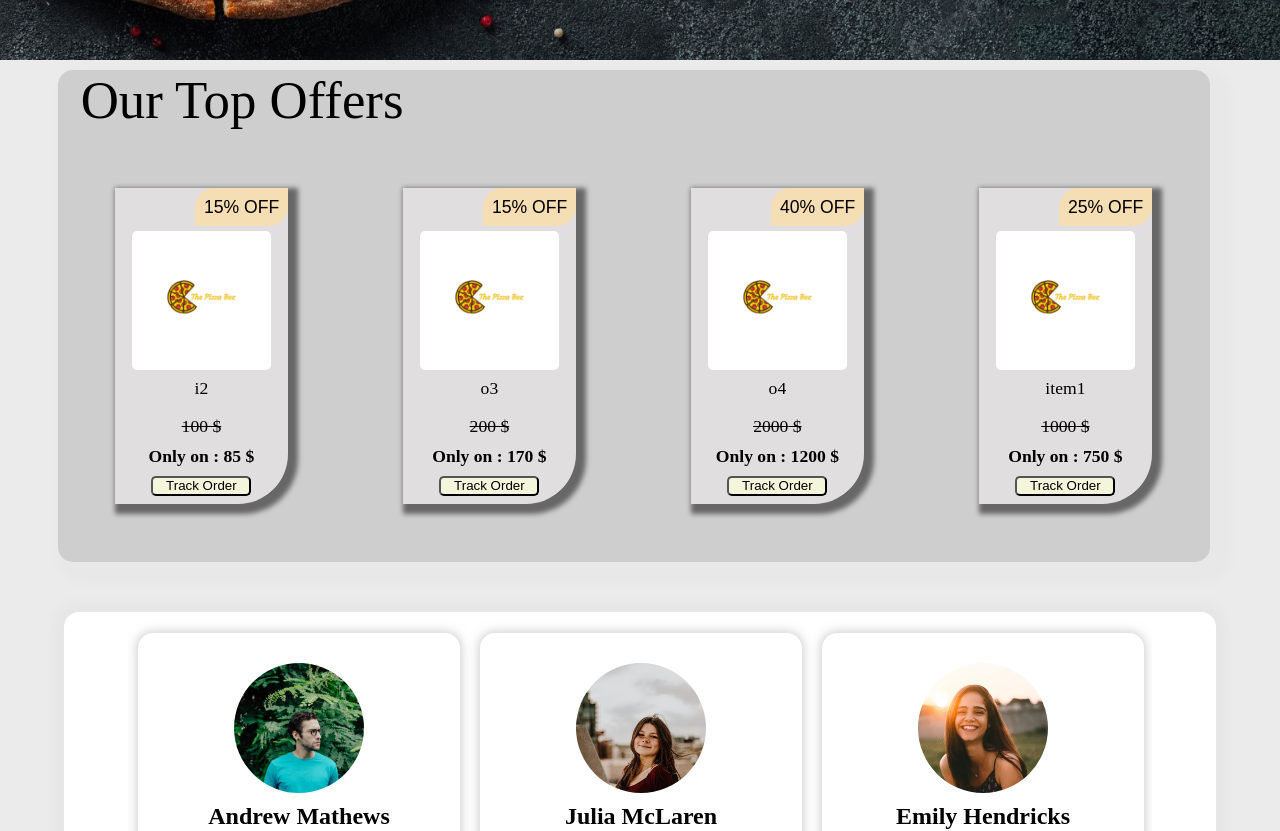
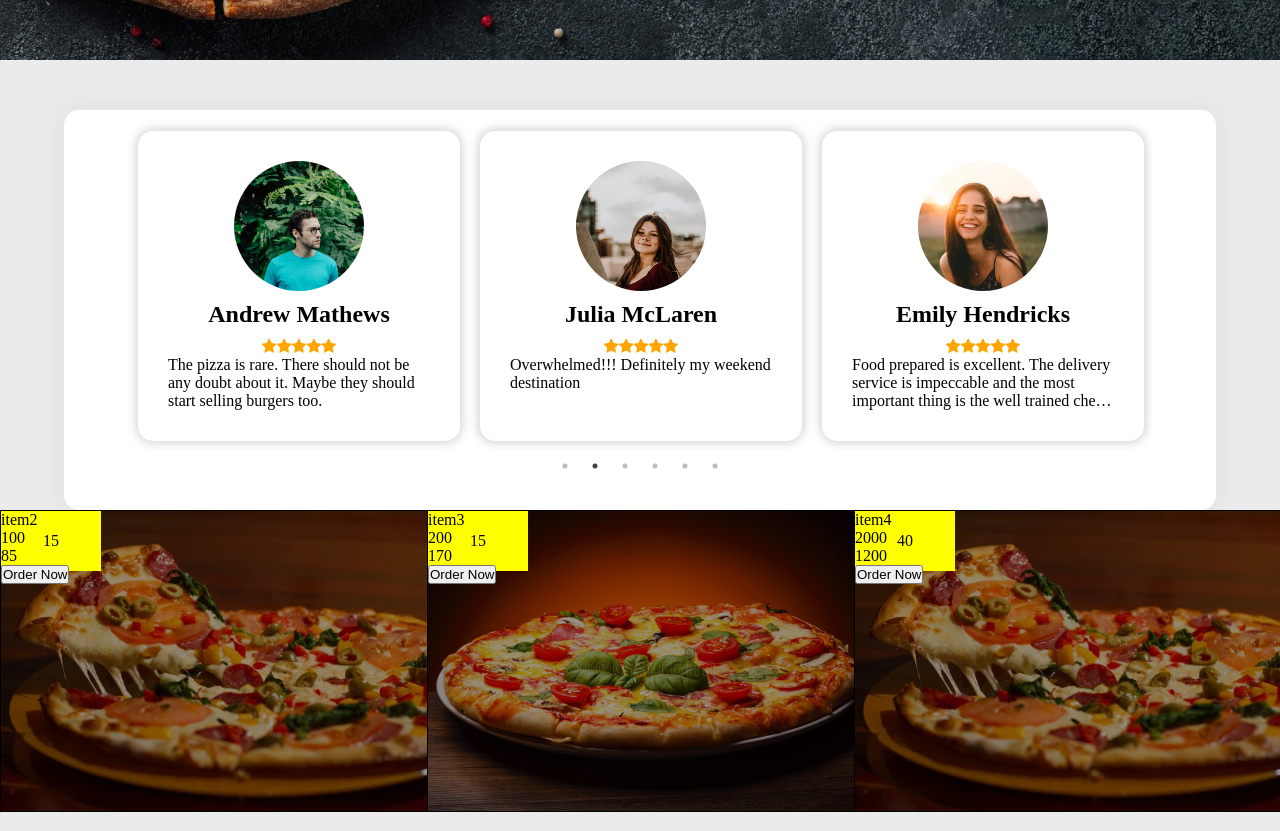
Before and after one commit to kaushik2107-bit/copy_react_project_1, a React (Create React App) app: page / in a window 1280 px wide. Shown: the part 740-1571 px from the top of the page. Built offline with nearby package versions, Linux system fonts and the light colour scheme.

Commit message:
trying to merge offers

```diff
--- a/src/components/home/Home.js
+++ b/src/components/home/Home.js
@@ -5,10 +5,11 @@ import ImageSlider from "./reviews/imageSlider"
 import Offers from "./offers/Offers"
 import {useTransition, animated} from "react-spring"
 import data from "./reviews/reviews-data.json"
-
+import offerdata from "./offers/offers-data.json"
 
 export default function App() {
     const [scrollY, setScrollY] = React.useState(window.scrollY);
+
 
     const scroll = () => {
         setScrollY((prevState) => prevState = window.scrollY);
@@ -33,11 +34,11 @@ export default function App() {
                      : " "
             )}
             <Homepic />
-            <Offers />
             <ImageSlider images={data.data} ></ImageSlider>
-            <div className="hello">
+            <Offers images={offerdata.data}/>
+            {/* <div className="hello">
 
-            </div>
+            </div> */}
         </div>
     )
 }
--- a/src/components/home/offers/Offers.js
+++ b/src/components/home/offers/Offers.js
@@ -1,112 +1,37 @@
 import React from "react"
-import {useState , useEffect} from "react"
-import Aos from "aos"
-import "aos/dist/aos.css"
-import "../../../css/offers.css"
+import Slider from "react-slick"
+import "slick-carousel/slick/slick.css"
+import "slick-carousel/slick/slick-theme.css"
+import OffersCard from "./OffersCard"
+
+export default function Offers(props) {
 
 
 
-export default function Offers() {
-    let item1 = {
-        image: 'images/logo.png',
-        name: 'item1',
-        main_price: 1000,
-        discount: 25,
-        url: ''
-
+    const settings = {
+        infinite: true,
+        dots: false,
+        slidesToShow: 3,
+        slidesToScroll: 1,
+        lazyLoad: true,
+        autoplay: true,
+        auutoplaySpeed: 2000,
+        arrows: false,
     }
-
-    let item2 = {
-        image: 'images/logo.png',
-        name: "i2",
-        main_price: 100,
-        discount: 15,
-        url: ''
-    }
-    let item3 = {
-        image: 'images/logo.png',
-        name: "o3",
-        main_price: 200,
-        discount: 15,
-        url: ''
-    }
-    let item4 = {
-        image: 'images/logo.png',
-        name: "o4",
-        main_price: 2000,
-        discount: 40,
-        url: ''
-    }
-
-    let item = [item1 , item2 , item3 , item4];
-    let n = item.length;
-
-    const [i, setCounter] = useState(0);
-    useEffect(() => {
-        Aos.init({duration : 2000});
-      const interval = setInterval(() => {
-        setCounter((prevCounter) => prevCounter + 1);
-    }, 3000);
-
-      return () => clearInterval(interval);
-    }, []);
-
-
 
 
 
     return (
+        <div className="container">
+            <Slider {...settings}>
+                {props.images.map((item) => (
+                    <OffersCard
+                        data={item}
+                    />
+                ))}
+            </Slider>
+        </div>
 
-        <div data-aos="fade-up" className="TopOffers" >
-            <div data-aos="fade-down-right"  id="Offers_title" > Our Top Offers  </div>
-            <div  className="offers">
-                <div data-aos="flip-left" id="offer">
-                        <span className="offer_discount">{item[(i)%n].discount}% OFF</span>
-                    <center>
-                        <img src={item[i%n].image} alt="i1" width="500" height="600" />
-                        <span>{item[i%n].name}</span>
-                        <span><del>{item[i%n].main_price} $</del></span>
-                        <strong>Only on : {item[i%n].main_price * (100 - item[i%n].discount) / 100} $</strong>
-                        {/* <span id="Discount">{item[i%n].discount}% OFF</span> */}
-                        <button >Track Order</button>
-                    </center>
-                </div>
-                <div data-aos="flip-left" id="offer">
-                        <span className="offer_discount">{item[(i+1)%n].discount}% OFF</span>
-                    <center>
-                        <img src={item[(i+1)%n].image} alt="i2" width="500" height="600" />
-                        <span>{item[(i+1)%n].name}</span>
-                        <span><del>{item[(i+1)%n].main_price} $</del></span>
-                        <strong>Only on : {item[(i+1)%n].main_price * (100 - item[(i+1)%n].discount) / 100} $</strong>
-                        <button>Track Order</button>
-                    </center>
-                </div>
-                <div data-aos="flip-right" id="offer">
-                        <span className="offer_discount">{item[(i+2)%n].discount}% OFF</span>
-                    <center>
-                        <img src={item[(i+2)%n].image} alt="i3" width="500" height="600" />
-                        <span>{item[(i+2)%n].name}</span>
-                        <span><del>{item[(i+2)%n].main_price} $</del></span>
-                        <strong>Only on : {item[(i+2)%n].main_price * (100 - item[(i+2)%n].discount ) / 100} $</strong>
-                        {/* <span id="Discount">{item[(i+2)%n].discount}% OFF</span> */}
-                        <button>Track Order</button>
-                    </center>
-                </div>
-                <div data-aos="flip-right" id="offer">
-                        <span className="offer_discount">{item[(i+3)%n].discount}% OFF</span>
-                    <center>
-                        <img src={item[(i+3)%n].image} alt="i3" width="500" height="600" />
-                        <span>{item[(i+3)%n].name}</span>
-                        <span><del>{item[(i+3)%n].main_price} $</del></span>
-                        <strong>Only on : {item[(i+3)%n].main_price * (100 - item[(i+3)%n].discount ) / 100} $</strong>
-                        {/* <span id="Discount">{item[(i+3)%n].discount}% OFF</span> */}
-                        <button>Track Order</button>
-                    </center>
-                </div>
-
-
-            </div>
-    </div>
     )
 
 }
--- /dev/null
+++ b/src/components/home/offers/OffersCard.js
@@ -0,0 +1,14 @@
+import React from "react"
+import "../../../css/offercCard.css"
+
+export default function OffersCard(props) {
+    return (
+        <div className="offer" style={{backgroundImage: "url(" + props.data.image + ")"}}>
+            <div className="offer-tag">{props.data.discount}</div>
+            <p>{props.data.name}</p>
+            <p>{props.data.main_price}</p>
+            <p>{props.data.main_price - props.data.main_price * props.data.discount/100}</p>
+            <button>Order Now</button>
+        </div>
+    )
+}
--- /dev/null
+++ b/src/components/home/offers/offers-data.json
@@ -0,0 +1,39 @@
+{
+    "data" : [
+        {
+            "image": "images/check.jpg",
+            "name": "item1",
+            "main_price": 1000,
+            "discount": 25,
+            "url": ""
+        },
+        {
+            "image": "images/check2.webp",
+            "name": "item2",
+            "main_price": 100,
+            "discount": 15,
+            "url": ""
+        },
+        {
+            "image": "images/check.jpg",
+            "name": "item3",
+            "main_price": 200,
+            "discount": 15,
+            "url": ""
+        },
+        {
+            "image": "images/check2.webp",
+            "name": "item4",
+            "main_price": 2000,
+            "discount": 40,
+            "url": ""
+        },
+        {
+            "image": "images/check.jpg",
+            "name": "item5",
+            "main_price": 5000,
+            "discount": 50,
+            "url": ""
+        }
+    ]
+}
--- /dev/null
+++ b/src/css/offercCard.css
@@ -0,0 +1,42 @@
+.container {
+    height: 520;
+    width: 100%;
+    padding: 0;
+    margin-top: 0;
+    margin-bottom: 60px;
+}
+.offer {
+    border: 1px solid black;
+    background-size: cover;
+    width: calc(100vw/3);
+    height: 300px;
+}
+.offer::before {
+    content: "";
+    position: absolute;
+    top: 0px;
+    right: 0px;
+    bottom: 0px;
+    left: 0px;
+    background-color: rgba(0,0,0,0.05);
+}
+.offer-tag {
+    position: fixed;
+    background-color: yellow;
+    width: 100px;
+    height: 60px;
+    text-align: center;
+    display: flex;
+    justify-content: center;
+    align-items: center;
+    float: right;
+    z-index: 100;
+}
+.offer p {
+    z-index: 100;
+    position: relative;
+}
+.offer button {
+    z-index: 100;
+    position: relative;
+}
```
Also changed, not shown: public/images/check.jpg (added), public/images/check2.webp (added).
